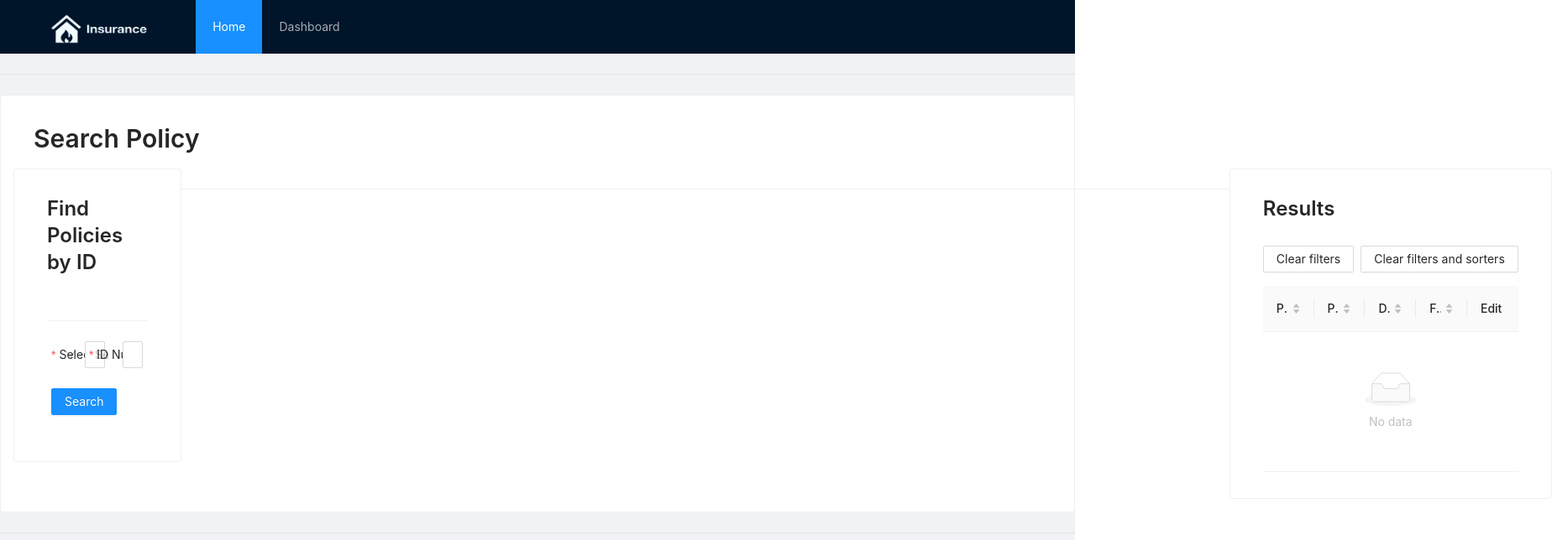
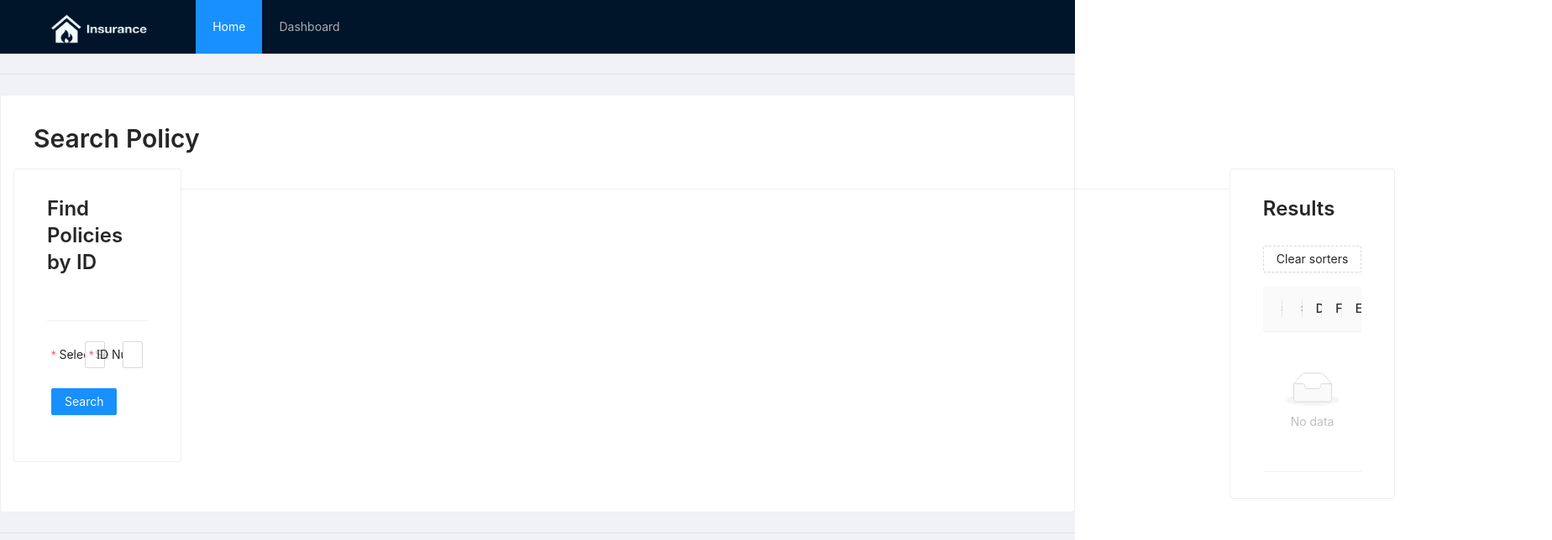
Before and after one commit to avinashchavan1/insuranceapp-client, a React (Create React App) app: page / in a window 1280 px wide. Shown: the top 644 px of the page at 84% size, 1848 px wide, since content can reach past the window. Built offline with nearby package versions, Linux system fonts and the light colour scheme.

Commit message:
table sorters

```diff
--- a/src/components/ResultPolicies.component.jsx
+++ b/src/components/ResultPolicies.component.jsx
@@ -4,37 +4,6 @@ import { Table, Button, Space, Typography } from "antd";
 import { useNavigate } from "react-router-dom";
 // const hostLink = "http://localhost:3000";
 const hostLink = "https://insurance-backend-avinash.herokuapp.com";
-
-const setupData = (dataRaw) => {
-  let datasessions = dataRaw;
-  // console.log(dataRaw);
-  if (datasessions === undefined) return {};
-
-  datasessions = datasessions.map((ele, i) => {
-    return { ...ele, key: i };
-  });
-  const data = datasessions;
-  const areaSet = new Set();
-  const typeSet = new Set();
-  const feeSet = new Set();
-  const convertToFilterData = (data) => {
-    let result = [];
-    data.forEach((element) => result.push({ text: element, value: element }));
-    return result;
-  };
-
-  data.forEach((element) => {
-    //console.log(element);
-    areaSet.add(element["block_name"]);
-    typeSet.add(element["vaccine"]);
-    feeSet.add(element["fee"]);
-  });
-
-  const areaFilter = convertToFilterData(areaSet);
-  const typeFilter = convertToFilterData(typeSet);
-  const feeFilter = convertToFilterData(feeSet);
-  return { areaFilter, typeFilter, feeFilter, data };
-};
 
 class ResultPolicies extends React.Component {
   state = {
@@ -43,52 +12,26 @@ class ResultPolicies extends React.Component {
   };
 
   handleChange = (pagination, filters, sorter) => {
-    // console.log("Various parameters", pagination, filters, sorter);
-    // console.log(filters);
-
     this.setState({
-      filteredInfo: filters,
       sortedInfo: sorter,
     });
-    // console.log(this.state);
-  };
-
-  clearFilters = () => {
-    this.setState({ filteredInfo: null });
   };
 
   clearAll = () => {
     this.setState({
-      filteredInfo: null,
       sortedInfo: null,
     });
   };
 
-  setPriceSort = () => {
-    this.setState({
-      sortedInfo: {
-        order: "ascend",
-        columnKey: "vaccine",
-      },
-    });
-  };
-
   render() {
-    const { areaFilter, typeFilter, feeFilter, data } = setupData(
-      this.props.filteredData
-    );
-
     let { sortedInfo, filteredInfo } = this.state;
     sortedInfo = sortedInfo || {};
     filteredInfo = filteredInfo || {};
-    // console.log("from render: ", filteredInfo);
     const columns = [
       {
         title: "Policy ID",
         dataIndex: "id",
         key: "id",
-        filteredValue: filteredInfo.id || null,
-        onFilter: (value, record) => record.id.includes(value),
         sorter: (a, b) => +a.id < +b.id,
         sortOrder: sortedInfo.columnKey === "id" && sortedInfo.order,
         ellipsis: true,
@@ -98,20 +41,15 @@ class ResultPolicies extends React.Component {
         title: "Premium",
         dataIndex: "premium",
         key: "premium",
-        filters: typeFilter,
-        filteredValue: filteredInfo.vaccine || null,
-        onFilter: (value, record) => record.vaccine.includes(value),
-        sorter: (a, b) => a.vaccine < b.vaccine,
-        sortOrder: sortedInfo.columnKey === "vaccine" && sortedInfo.order,
+        sorter: (a, b) => +a.premium < +b.premium,
+        sortOrder: sortedInfo.columnKey === "premium" && sortedInfo.order,
         ellipsis: true,
       },
       {
         title: "Date of Purchase",
         dataIndex: "date_of_purchase",
         key: "date_of_purchase",
-        sorter: (a, b) => a.available_capacity < b.available_capacity,
-        sortOrder:
-          sortedInfo.columnKey === "available_capacity" && sortedInfo.order,
+
         ellipsis: true,
         responsive: ["lg", "md"],
       },
@@ -120,11 +58,6 @@ class ResultPolicies extends React.Component {
         title: "Fuel",
         dataIndex: "fuel",
         key: "fuel",
-        filters: areaFilter,
-        filteredValue: filteredInfo.block_name || null,
-        onFilter: (value, record) => record.block_name.includes(value),
-        sorter: (a, b) => a.block_name < b.block_name,
-        sortOrder: sortedInfo.columnKey === "block_name" && sortedInfo.order,
         ellipsis: true,
         responsive: ["lg", "md"],
       },
@@ -146,8 +79,9 @@ class ResultPolicies extends React.Component {
     return (
       <>
         <Space style={{ marginBottom: 16 }}>
-          <Button onClick={this.clearFilters}>Clear filters</Button>
-          <Button onClick={this.clearAll}>Clear filters and sorters</Button>
+          <Button type="dashed" onClick={this.clearAll}>
+            Clear sorters
+          </Button>
         </Space>
         <Table
           columns={columns}
--- a/src/pages/LandingPage/LandingPage.page.jsx
+++ b/src/pages/LandingPage/LandingPage.page.jsx
@@ -11,8 +11,12 @@ const { Title } = Typography;
 export default () => {
   const [policies, setPolicies] = useState([]);
   const policyHandler = (policies) => {
-    setPolicies(policies);
-    console.log("from landing page");
+    const addKeys = policies.map((ele, i) => {
+      const newKeyElement = { ...ele, key: i };
+      return newKeyElement;
+    });
+    setPolicies(addKeys);
+    console.log("updating policies state from landing page");
   };
 
   return (
```
